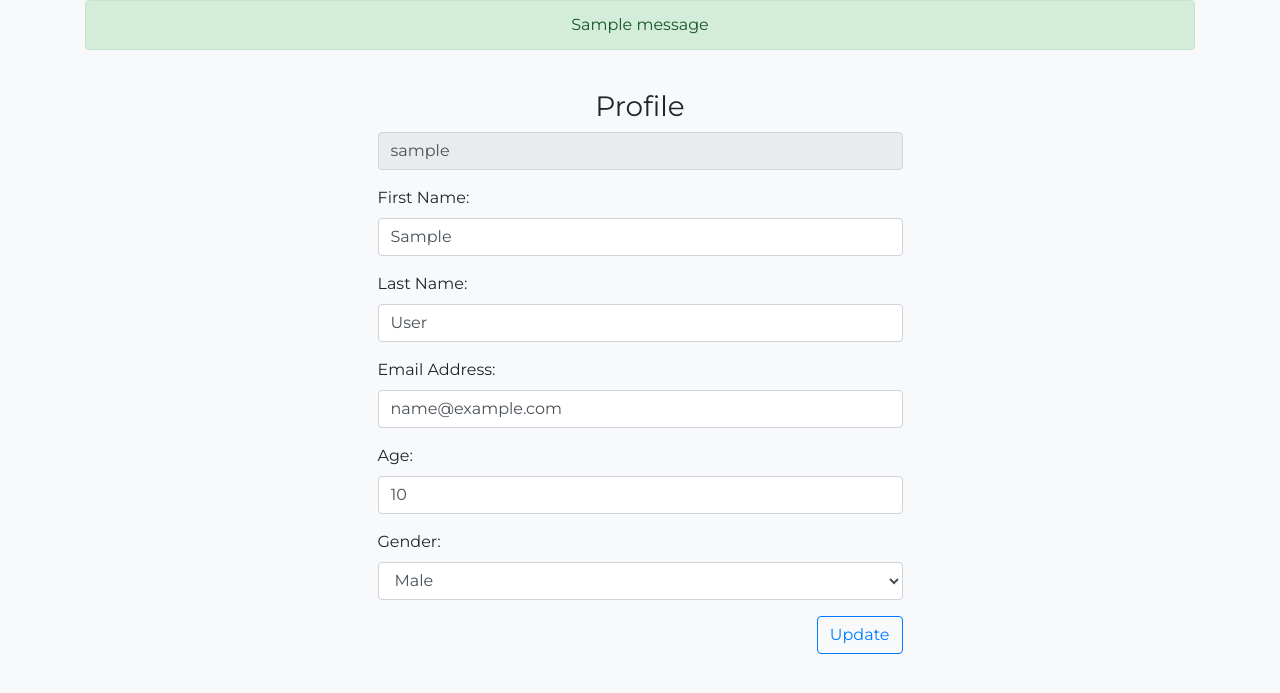
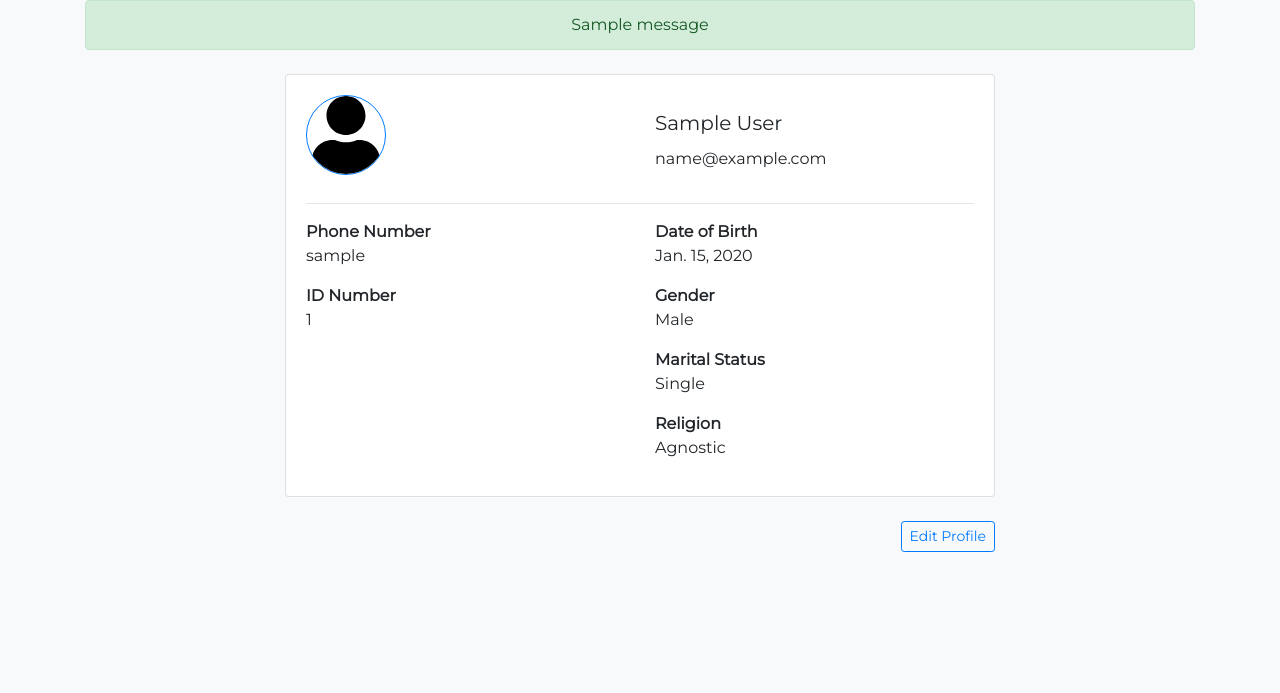
Before and after one commit to BuildForSDGCohort2/Team-213-A-Back-End, a Django app: page /profile/ in a window 1280 px wide. Shown: the part 56-749 px from the top of the page. Run offline with Django 3.2, Linux system fonts and the light colour scheme; a user stored in the database is signed in; tables that the repository leaves empty hold one stand-in row (values such as "Sample post"); one stand-in notice (Sample message) is shown; some libraries are stand-ins or nearby versions.

Commit message:
Update facebook login. Add profile page.

```diff
--- a/accounts/forms.py
+++ b/accounts/forms.py
@@ -122,12 +122,16 @@ class UserForm(forms.ModelForm):
 class UserProfileForm(forms.ModelForm):
     class Meta:
         model = UserProfile
-        exclude = ['user']
+        exclude = ['user', 'avatar']
+
+    def __init__(self, *args, **kwargs):
+        super().__init__(*args, **kwargs)
+        self.fields['date_of_birth'].help_text = 'YYYY-MM-DD'
 
     def clean(self):
-        age = self.cleaned_data.get('age')
+        id_number = self.cleaned_data.get('id_number')
 
-        if age < 1 or age > 125:
+        if len(str(id_number)) != 8:
             raise forms.ValidationError(
-                'Please enter the age a person who is actually alive! (1-124)')
+                'Please enter valid Identification Number!')
         return self.cleaned_data
--- a/accounts/models.py
+++ b/accounts/models.py
@@ -6,14 +6,40 @@ from django.dispatch import receiver
 
 class UserProfile(models.Model):
     user = models.OneToOneField(User, on_delete=models.CASCADE)
-    age = models.IntegerField(null=True, blank=False)
+    id_number = models.IntegerField(blank=False, null=True)
+    date_of_birth = models.DateField(blank=False, null=True)
+    marital_status = models.CharField(
+        choices=(
+            ('Single', 'Single'),
+            ('Married', 'Married'),
+            ('Divorced', 'Divorced'),
+            ('Widowed', 'Widowed'),
+        ),
+        max_length=20, null=True, blank=True
+    )
+    religion = models.CharField(
+        choices=(
+            ('Agnostic', 'Agnostic'),
+            ('Atheist', 'Atheist'),
+            ('Buddhism', 'Buddhism'),
+            ('Christianity', 'Christianity'),
+            ('Hinduism', 'Hinduism'),
+            ('Islam', 'Islam'),
+            ('Judaism', 'Judaism'),
+            ('Nonreligious', 'Non-religious'),
+            ('Rastafarianism', 'Rastafarianism'),
+            ('Other', 'Other')
+        ),
+        max_length=20, null=True, blank=True
+    )
     gender = models.CharField(
-        choices=(('M', 'Male'), ('F', 'Female')),
-        max_length=1, null=True, blank=False
+        choices=(('Male', 'Male'), ('Female', 'Female')),
+        max_length=6, null=True, blank=False
     )
 
     def __str__(self):
-        return '%s %s' % (self.user.first_name, self.user.last_name)
+        full_name = '%s %s' % (self.user.first_name, self.user.last_name)
+        return full_name
 
 
 @receiver(post_save, sender=User)
--- a/accounts/templates/accounts/login.html
+++ b/accounts/templates/accounts/login.html
@@ -52,10 +52,10 @@
         </div>
         {% endfor %}
         <div class="text-center">
-            <button type="submit" class="btn btn-outline-primary float-left">Login</button>
-            Continue with
+        <button type="submit" class="btn btn-sm btn-outline-primary float-left">Login</button>
+            <!-- Continue with -->
             <a href="{% url 'social:begin' 'facebook' %}" class="float-right">
-                <i class="fa fa-facebook">acebook</i>
+                <img src="{% static 'images/facebook_continue.png' %}" alt="" width="190" height="30.89">
             </a>
             <br> <br>
             <hr>
--- a/accounts/templates/accounts/profile.html
+++ b/accounts/templates/accounts/profile.html
@@ -1,7 +1,8 @@
 {% extends 'base.html' %}
 {% load widget_tweaks %}
+{% load static %}
 
-{% block title %}Profile{% endblock title %}
+{% block title %} {{user.userprofile}} - Profile {% endblock title %}
 
 {% block content %}
 
@@ -11,121 +12,61 @@
 </div>
 {% endfor %}
 
-<div class="col-lg-6 mx-auto">
-    <h3 class="text-center pt-4">Profile</h3>
-    <form class="form-group" action="{% url 'accounts:profile' %}" method="POST" novalidate>
-        {% csrf_token %}
-        {% for hidden_field in user_form.hidden_fields %}
-            {{ hidden_field }}
-        {% endfor %}
-
-        <!-- User form errors -->
-        {% if user_form.non_field_errors %}
-        <div class="alert alert-danger" role="alert">
-            {% for error in user_form.non_field_errors %}
-                {{ error }}
-            {% endfor %}
-        </div>
-        {% endif %}
-
-        <!-- Profile form errors -->
-        {% if profile_form.non_field_errors %}
-        <div class="alert alert-danger" role="alert">
-            {% for error in profile_form.non_field_errors %}
-                {{ error }}
-            {% endfor %}
-        </div>
-        {% endif %}
-
-        <!-- Forms -->
-        <div class="form-group">
-            {% if user_form.is_bound %}
-                {% if user_form.username.errors %}
-                    {% render_field user_form.username|attr:"readonly:readonly" class="form-control is-invalid" %}
-                    <div class="invalid-feedback">
-                        {{ user_form.username.errors }}
-                    </div>
+<div class="col-lg-8 mx-auto">
+    <div class="card mt-4">
+        <div class="card-body">
+            <div class="row">
+                <div class="col-sm-6">
+                    {% if user.userprofile.avatar %}
+                    <img src="{{user.userprofile.avatar.url}}" class="rounded-circle"
+                        alt="Profile photo of {{user.userprofile}}" width="80" height="80"
+                        style="border: 1px solid #007bff;">
                     {% else %}
-                    {% render_field user_form.username|attr:"readonly:readonly" class="form-control is-valid" %}
-                {% endif %}
-            {% else %}
-                {% render_field user_form.username|attr:"readonly:readonly" class="form-control" %}
+                    <img src="{% static 'images/default_avatar.svg' %}" class="rounded-circle" alt="default avatar"
+                        width="80" height="80" style="border: 1px solid #007bff;">
                     {% endif %}
                 </div>
-
-        <div class="form-group">
-            {{user_form.first_name.label_tag|title}}
-            {% if user_form.is_bound %}
-                {% if user_form.first_name.errors %}
-                    {% render_field user_form.first_name class="form-control is-invalid" %}
-                    <div class="invalid-feedback">
-                        {{ user_form.first_name.errors }}
+                <div class="col-sm-6  pt-3">
+                    <h5 class="card-title"> {{user.userprofile}} </h5>
+                    <p>{{user.email}}</p>
                 </div>
-                {% else %}
-                    {% render_field user_form.first_name class="form-control is-valid" %}
-                {% endif %}
-            {% else %}
-                {% render_field user_form.first_name class="form-control" %}
-            {% endif %}
             </div>
-
-        <div class="form-group">
-            {{user_form.last_name.label_tag|title}}
-            {% if user_form.is_bound %}
-                {% if user_form.last_name.errors %}
-                    {% render_field user_form.last_name class="form-control is-invalid" %}
-                    <div class="invalid-feedback">
-                        {{ user_form.last_name.errors }}
+            <hr>
+            <div class="row">
+                <div class="col-sm-6">
+                    <div>
+                        <b>Phone Number</b>
+                        <p>{{user.username}}</p>
                     </div>
-                {% else %}
-                    {% render_field user_form.last_name class="form-control is-valid" %}
-                {% endif %}
-            {% else %}
-                {% render_field user_form.last_name class="form-control" %}
-            {% endif %}
+                    <div>
+                        <b>ID Number</b>
+                        <p>{{user.userprofile.id_number}}</p>
                     </div>
-
-        <div class="form-group">
-            {{user_form.email.label_tag|title}}
-            {% if user_form.is_bound %}
-                {% if user_form.email.errors %}
-                    {% render_field user_form.email class="form-control is-invalid" %}
-                    <div class="invalid-feedback">
-                        {{ user_form.email.errors }}
                 </div>
-                {% else %}
-                    {% render_field user_form.email class="form-control is-valid" %}
-                {% endif %}
-            {% else %}
-                {% render_field user_form.email class="form-control" %}
-            {% endif %}
+                <div class="col-sm-6">
+                    <div>
+                        <b>Date of Birth</b>
+                        <p>{{user.userprofile.date_of_birth}}</p>
                     </div>
-
-        {% for field in profile_form.visible_fields %}
-        <div class="form-group">
-            {{field.label_tag|title}}
-            {% if profile_form.is_bound %}
-                {% if field.errors %}
-                    {% render_field field class="form-control is-invalid" %}
-                    {% for error in field.errors %}
-                    <div class="invalid-feedback">
-                        {{ error }}
+                    <div>
+                        <b>Gender</b>
+                        <p>{{user.userprofile.gender}}</p>
                     </div>
-                    {% endfor %}
-                {% else %}
-                    {% render_field field class="form-control is-valid" %}
-                {% endif %}
-            {% else %}
-                {% render_field field class="form-control" %}
-            {% endif %}
-            {% if field.help_text %}
-                <small class="form-text text-muted">{{ field.help_text }}</small>
-            {% endif %}
+                    <div>
+                        <b>Marital Status</b>
+                        <p>{{user.userprofile.marital_status}}</p>
                     </div>
-        {% endfor %}
-
-        <button type="submit" class="btn btn-outline-primary mb-4 float-right">Update</button>
-    </form>
+                    <div>
+                        <b>Religion</b>
+                        <p>{{user.userprofile.religion}}</p>
+                    </div>
+                </div>
+            </div>
+        </div>
+    </div>
+    <a href="{% url 'accounts:edit_profile' %}" class="float-right pt-4">
+        <button class="btn btn-sm btn-outline-primary">Edit Profile</button>
+    </a>
 </div>
 
 {% endblock content %}
--- a/accounts/urls.py
+++ b/accounts/urls.py
@@ -1,10 +1,11 @@
 from django.urls import path
-from accounts.views import register, login_view, logout_view, profile
+from accounts.views import register, login_view, logout_view, profile, edit_profile
 
 app_name = 'accounts'
 urlpatterns = [
     path('register/', register, name='register'),
     path('login/', login_view, name='login'),
     path('logout/', logout_view, name='logout'),
-    path('profile/', profile, name='profile')
+    path('profile/', profile, name='profile'),
+    path('profile/edit/', edit_profile, name='edit_profile'),
 ]
--- a/accounts/views.py
+++ b/accounts/views.py
@@ -56,10 +56,16 @@ def logout_view(request):
 
 @login_required(login_url='/login/')
 def profile(request):
+    user = User.objects.get(username=request.user.username)
+    return render(request, 'accounts/profile.html', {'user': user})
+
+
+@login_required(login_url='/login/')
+def edit_profile(request):
     if request.method == 'POST':
         user_form = UserForm(request.POST, instance=request.user)
-        profile_form = UserProfileForm(
-            request.POST, instance=request.user.userprofile)
+        profile_form = UserProfileForm(request.POST,
+                                       instance=request.user.userprofile)
         if user_form.is_valid() and profile_form.is_valid():
             user_form.save()
             profile_form.save()
@@ -68,4 +74,8 @@ def profile(request):
     else:
         user_form = UserForm(instance=request.user)
         profile_form = UserProfileForm(instance=request.user.userprofile)
-    return render(request, 'accounts/profile.html', {'user_form': user_form, 'profile_form': profile_form})
+    context = {
+        'user_form': user_form,
+        'profile_form': profile_form
+    }
+    return render(request, 'accounts/edit_profile.html', context)
--- a/requirements.txt
+++ b/requirements.txt
@@ -2,6 +2,7 @@ asgiref==3.2.10
 autopep8==1.5.4
 Django==2.2.15
 django-widget-tweaks==1.4.8
+Pillow==7.2.0
 python-decouple==3.3
 pytz==2020.1
 social-auth-app-django==4.0.0
```
Also changed, not shown: accounts/templates/accounts/edit_profile.html (added, +131 -0 lines), static/images/default_avatar.svg (added), static/images/facebook_continue.png (added), static/images/facebook_login.png (added). Lines whose indentation alone changed are shown as unchanged.
